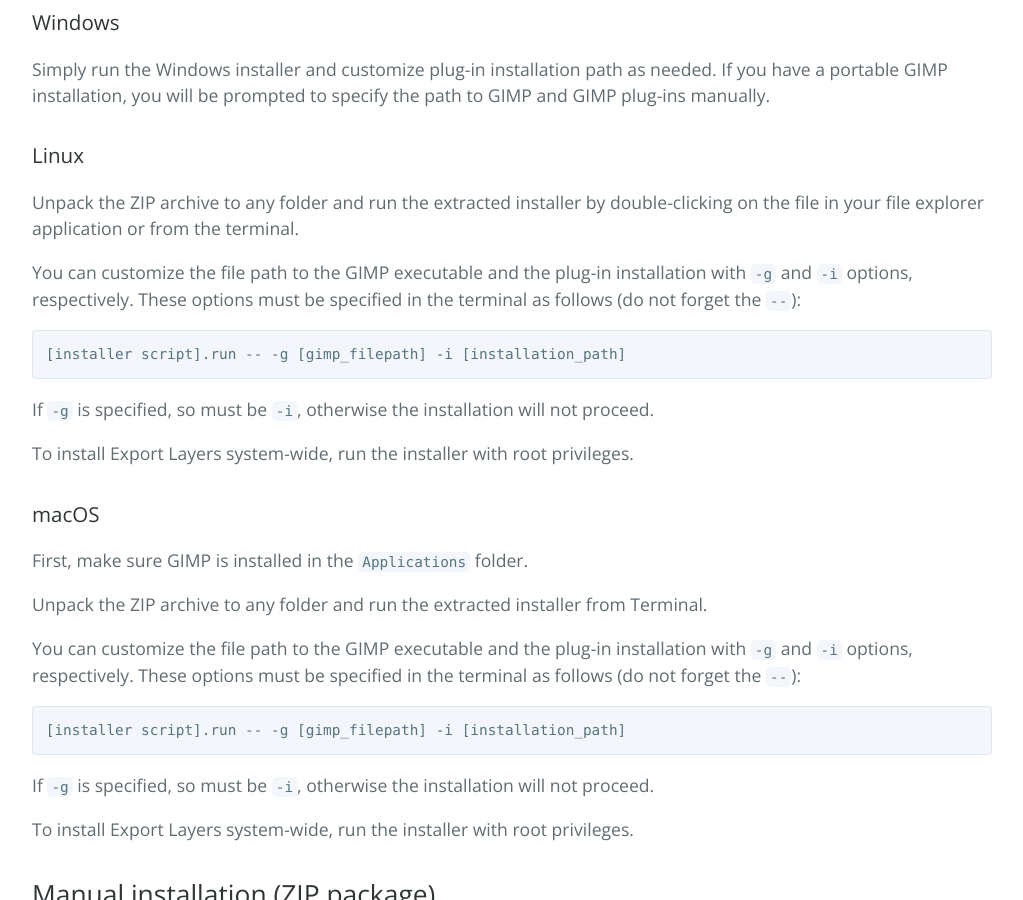
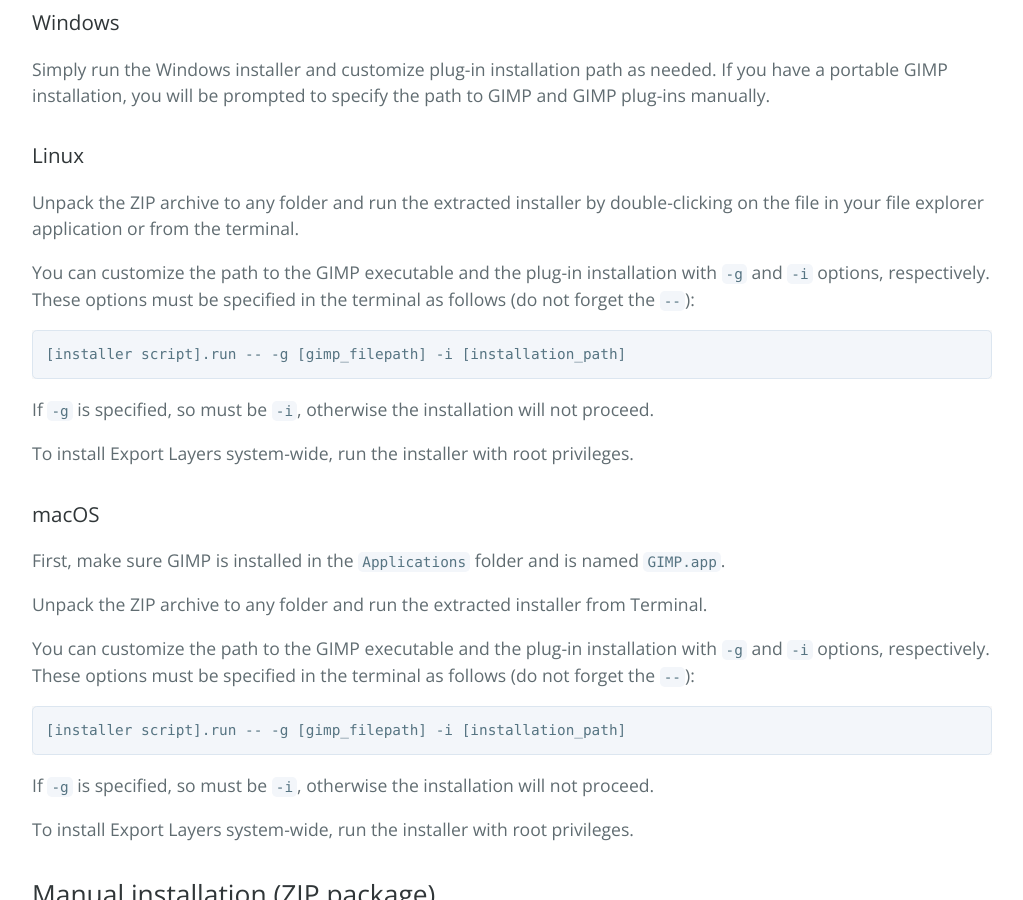
Before and after one commit to kamilburda/gimp-export-layers, a Jekyll site: the page built from sections/Installation.md, in a window 1280 px wide and 900 px high, scrolled down 660 px. Shown: the whole window, without its empty margins (128-1151 px from the left). Built offline with Jekyll 4.4.1, drawn with Linux system fonts in a browser that asks for light colours.

Commit message:
Update contents

```diff
--- a/sections/Installation.md
+++ b/sections/Installation.md
@@ -28,7 +28,7 @@
 
 Unpack the ZIP archive to any folder and run the extracted installer by double-clicking on the file in your file explorer application or from the terminal.
 
-You can customize the file path to the GIMP executable and the plug-in installation with `-g` and `-i` options, respectively.
+You can customize the path to the GIMP executable and the plug-in installation with `-g` and `-i` options, respectively.
 These options must be specified in the terminal as follows (do not forget the `--`):
 
     [installer script].run -- -g [gimp_filepath] -i [installation_path]
@@ -39,11 +39,11 @@
 
 ### macOS
 
-First, make sure GIMP is installed in the `Applications` folder.
+First, make sure GIMP is installed in the `Applications` folder and is named `GIMP.app`.
 
 Unpack the ZIP archive to any folder and run the extracted installer from Terminal.
 
-You can customize the file path to the GIMP executable and the plug-in installation with `-g` and `-i` options, respectively.
+You can customize the path to the GIMP executable and the plug-in installation with `-g` and `-i` options, respectively.
 These options must be specified in the terminal as follows (do not forget the `--`):
 
     [installer script].run -- -g [gimp_filepath] -i [installation_path]
```
Also changed, not shown: sections/Advanced-Usage.md (+2 -0 lines), sections/CHANGELOG.md (+1 -1 lines).
